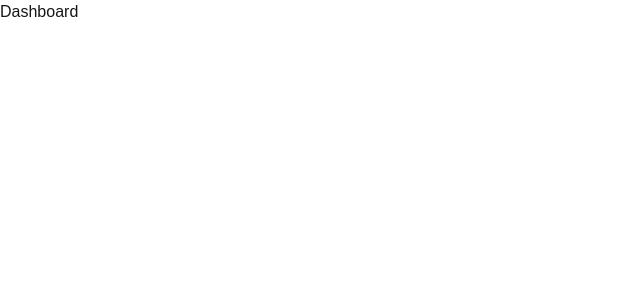
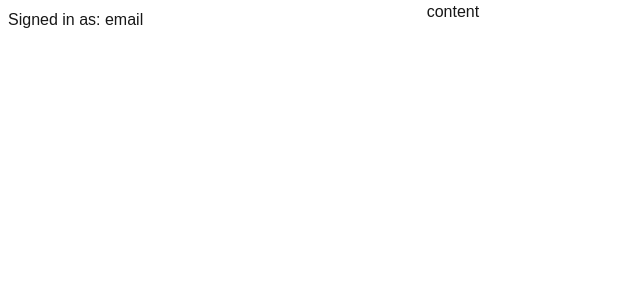
Before and after one commit to Chawengwit/Next-Markdown-Note, a Next.js app: page /dashboard in a window 1280 px wide. Shown: the top 300 px of the page, without its empty margins (0-640 px from the left). Built offline with nearby package versions, Linux system fonts and the light colour scheme.

Commit message:
Sets up basic dashboard layout
Initializes the dashboard layout with a sidebar and content area, providing a basic structure for future components.

```diff
--- /dev/null
+++ b/app/dashboard/@content/page.tsx
@@ -0,0 +1,7 @@
+export default function Page() {
+    return (
+        <div className="">content</div>
+    );
+
+
+}
--- /dev/null
+++ b/app/dashboard/@sidebar/page.tsx
@@ -0,0 +1,9 @@
+export default function Page() {
+    return (
+        <div className="overflow-auto max-h-screen p-2 flex-none w-1/3">
+            <div>Signed in as: email</div>
+        </div>
+    );
+
+
+}
--- /dev/null
+++ b/app/dashboard/layout.tsx
@@ -0,0 +1,11 @@
+export default function Layout(props: {
+    sidebar: React.ReactNode;
+    content: React.ReactNode;
+}) {
+    return (
+        <div className="flex flex-row">
+            {props.sidebar}
+            {props.content}
+        </div>
+    );
+}
```
Also changed, not shown: app/lip/server/auth.ts (added).
